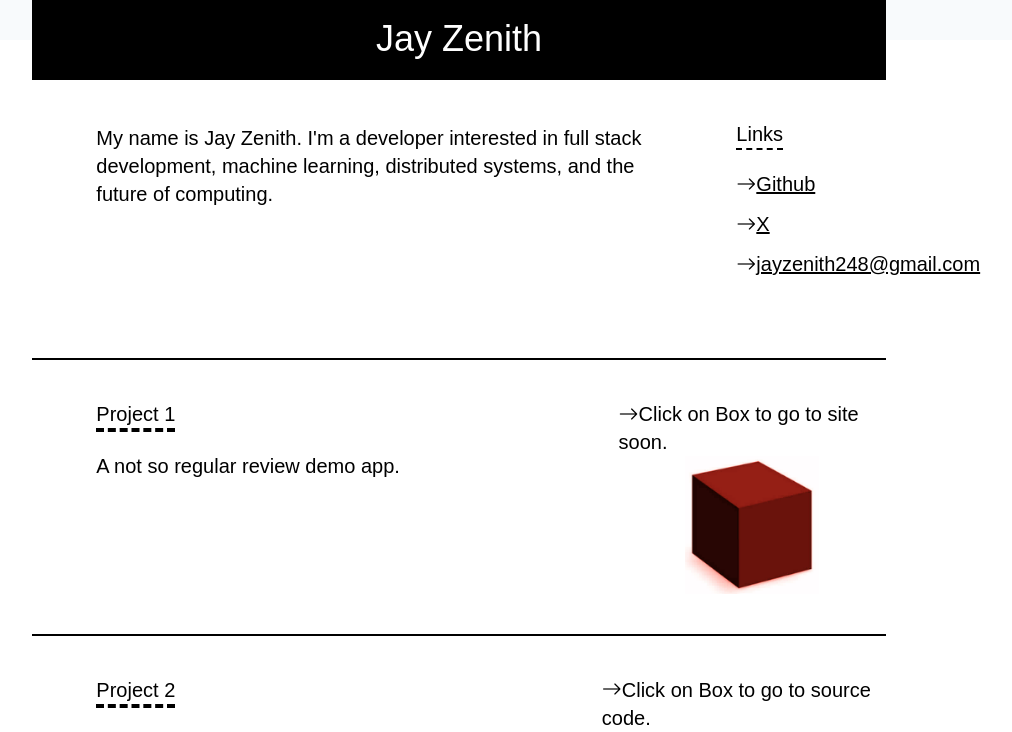
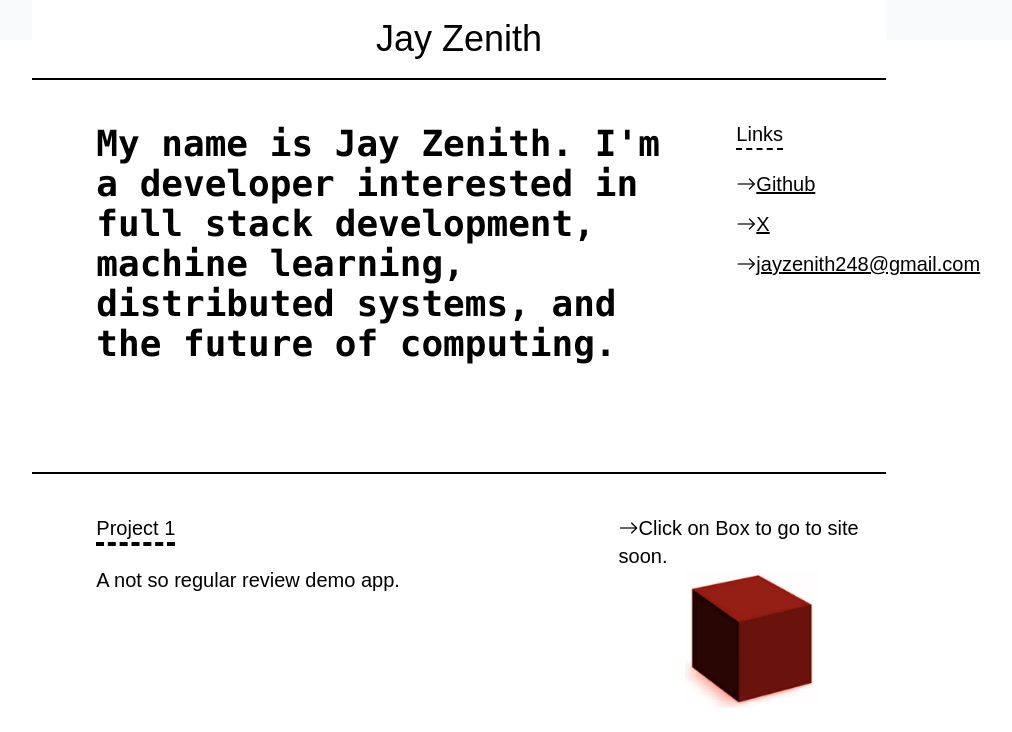
Before and after one commit to JayZenith/portfolio, a React (Create React App) app: page / in a window 1280 px wide. Shown: the top 732 px of the page, without its empty margins (181-1193 px from the left). Built offline with nearby package versions, Linux system fonts and the light colour scheme.

Commit message:
more stylingg

```diff
--- a/src/App.js
+++ b/src/App.js
@@ -12,10 +12,10 @@ function App() {
 
 
         <div className="h-screen w-screen bg-slate-50 flex flex-col items-center mt-0   font-custom">
-          <div className="bg-black  h-20 w-2/3 flex items-center justify-center border-b-2 fixed top-0  border-black">
+          <div className="bg-white h-20 w-2/3 flex items-center justify-center border-b-2 fixed top-0  border-black">
 
             <ul className="flex items-center justify-center ">
-              <li className="text-white text-4xl hover:text-red-800 "><a href="#" >Jay Zenith</a></li>
+              <li className="text-black text-4xl hover:text-red-800 "><a href="#" >Jay Zenith</a></li>
 
             </ul>
           </div>
--- a/src/MainPage.js
+++ b/src/MainPage.js
@@ -9,16 +9,16 @@ function MainPage() {
 
  return (
     <div className='bg-white text-black flex flex-col mt-20 lg:mt-10 h-screen w-screen items-center '>
-        <div className='mt-5 lg:mt-10 w-64 lg:w-2/3  h-auto lg:h-72 bg-white  flex flex-col lg:flex-row '>
+        <div className='mt-5 lg:mt-10 w-96 lg:w-2/3  h-auto lg:h-auto bg-white  flex flex-col lg:flex-row '>
             {/*
             <div className='bg-black w-full h-full lg:w-96 lg:h-72 mt-0 lg:mt-0'>
                 <img className='w-full h-full lg:h-full lg:w-full' src={mainImage}></img>
 
             </div>
             */}
-            <div className='mt-0 w-full h-full lg:mt-10 lg:bg-white lg:w-4/5   lg:h-full   lg:pl-16 text-xl flex flex-col items-start'>
+            <div className='  mt-0 w-full  h-auto lg:mt-10  lg:w-4/5   lg:h-full   lg:pl-16 text-xl flex flex-col items-start'>
                 <p className='border-dashed border-b-4  border-black '></p>
-                <p className='mt-0 '>My name is Jay Zenith. I'm a developer interested in full stack development, machine learning, distributed systems, and the future
+                <p className='mt-0 text-2xl lg:text-4xl font-mono font-bold '>My name is Jay Zenith. I'm a developer interested in full stack development, machine learning, distributed systems, and the future
                     of computing.
                 </p>
                 <br />
```
